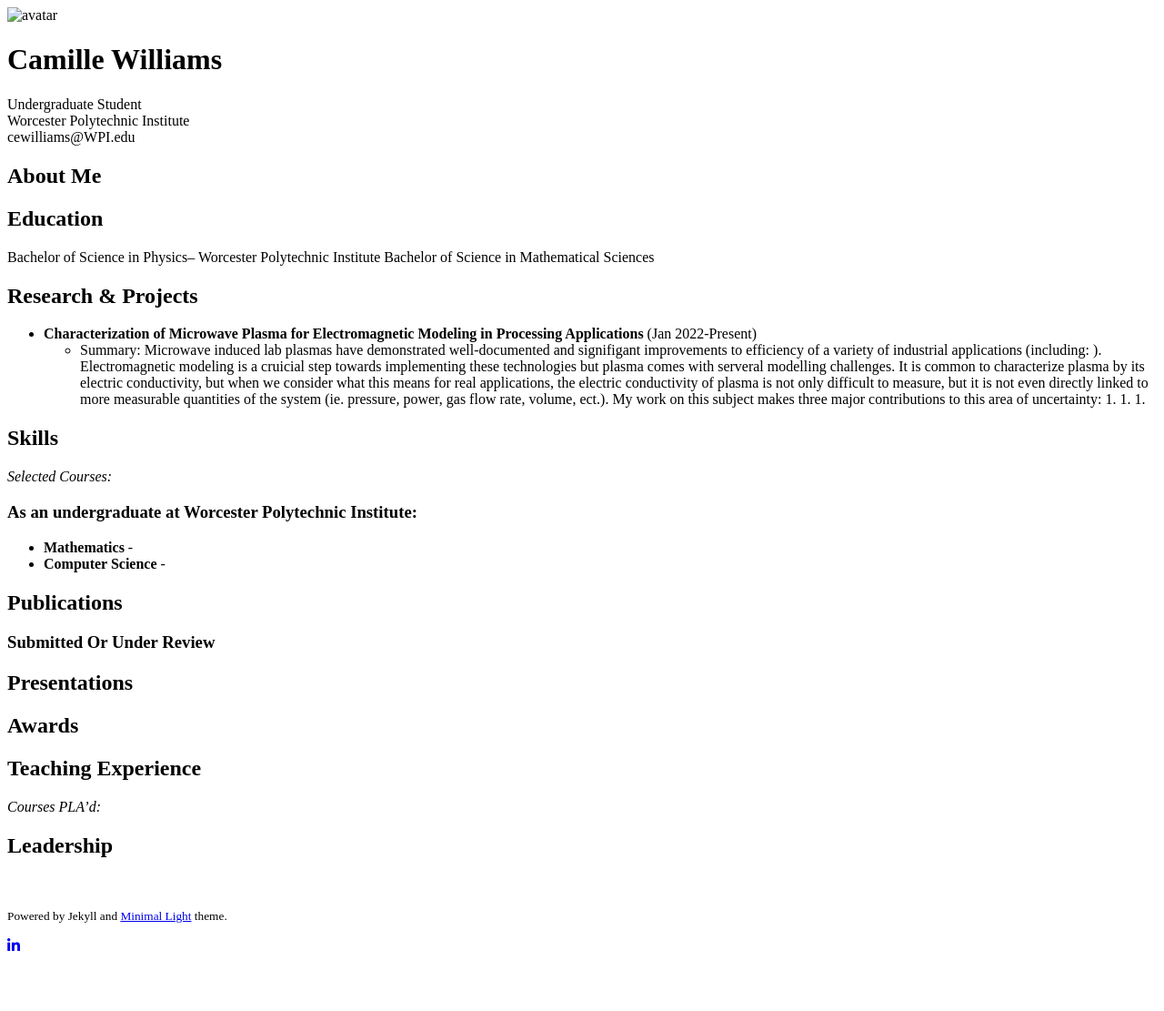
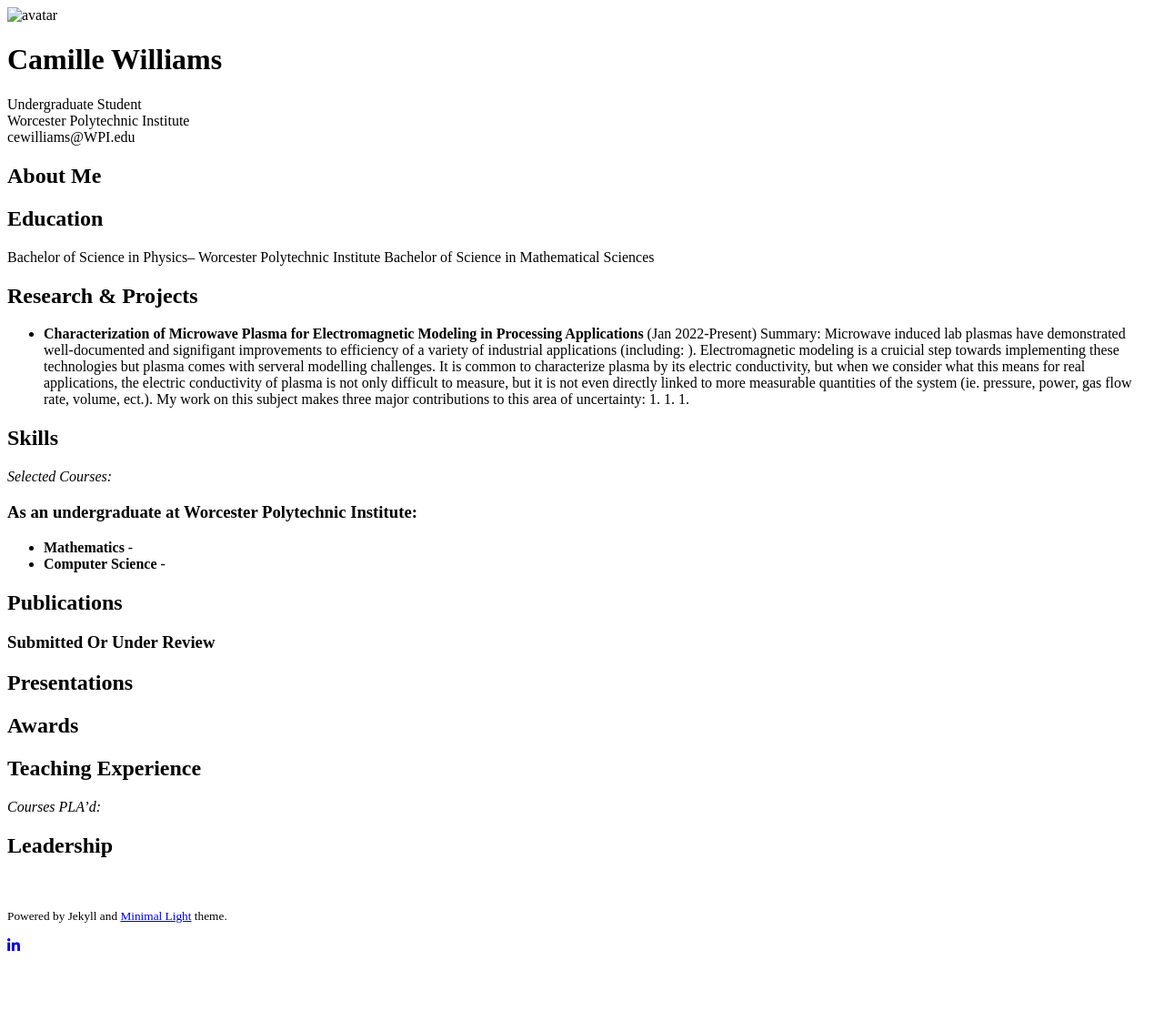
Before and after one commit to CamilleW8831/CamilleW8831.github.io, a Jekyll site: the page built from index.md, in a window 1280 px wide. Shown: the whole page at 91% size. Built offline with Jekyll 4.4.1, drawn with Linux system fonts in a browser that asks for light colours; nearby versions of some CDN libraries; a style sheet for code colours, icons or effects is not loaded; our own code applies the rules of GitHub Pages for plain Markdown files.

```diff
--- a/index.md
+++ b/index.md
@@ -12,7 +12,7 @@ Bachelor of Science in Mathematical Sciences
 
 ## Research & Projects
 - **Characterization of Microwave Plasma for Electromagnetic Modeling in Processing Applications** (Jan 2022-Present)
-    - Summary: Microwave induced lab plasmas have demonstrated well-documented and signifigant improvements to efficiency of a variety of industrial applications (including: ). Electromagnetic modeling is a cruicial step towards implementing these technologies but plasma comes with serveral modelling challenges. It is common to characterize plasma by its electric conductivity, but when we consider what this means for real applications, the electric conductivity of plasma is not only difficult to measure, but it is not even directly linked to more measurable quantities of the system (ie. pressure, power, gas flow rate, volume, ect.). My work on this subject makes three major contributions to this area of uncertainty:
+Summary: Microwave induced lab plasmas have demonstrated well-documented and signifigant improvements to efficiency of a variety of industrial applications (including: ). Electromagnetic modeling is a cruicial step towards implementing these technologies but plasma comes with serveral modelling challenges. It is common to characterize plasma by its electric conductivity, but when we consider what this means for real applications, the electric conductivity of plasma is not only difficult to measure, but it is not even directly linked to more measurable quantities of the system (ie. pressure, power, gas flow rate, volume, ect.). My work on this subject makes three major contributions to this area of uncertainty:
 1.
 1.
 1.
```
